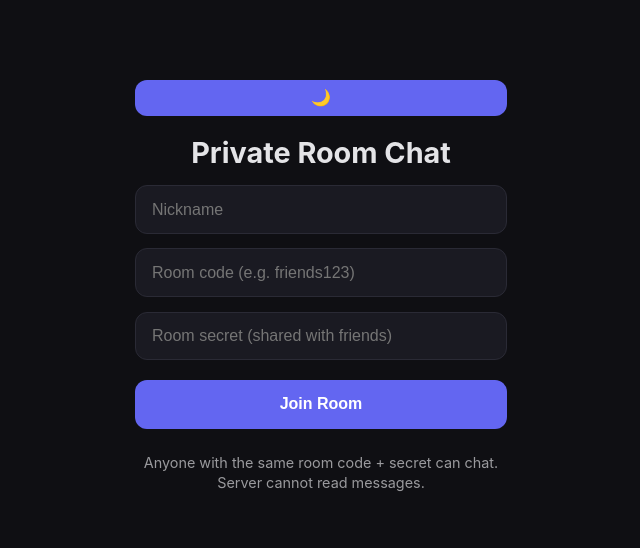
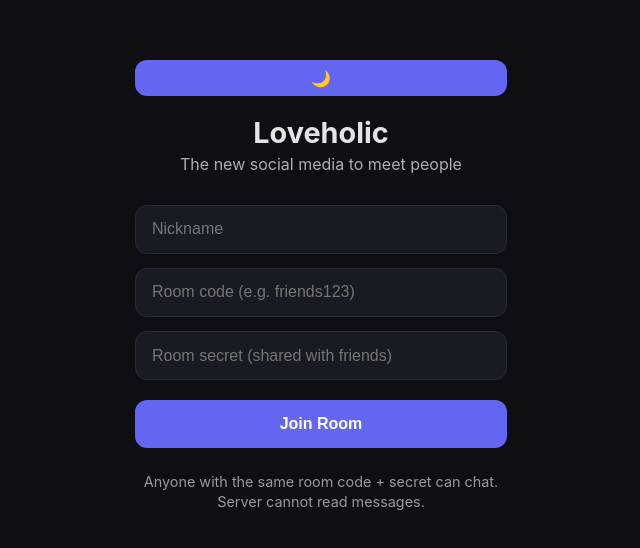
Before and after one commit to Techd1ct/my-own-chat, a website: page public/index.html in a window 1280 px wide. Shown: the part 120-668 px from the top of the page, without its empty margins (319-959 px from the left). Drawn offline with nearby package versions, Linux system fonts and the light colour scheme.

Commit message:
web imrpovements

```diff
--- a/public/index.html
+++ b/public/index.html
@@ -3,8 +3,28 @@
 <head>
   <meta charset="UTF-8" />
   <meta name="viewport" content="width=device-width, initial-scale=1.0, maximum-scale=1.0, user-scalable=no">
-  <title>Private Chat</title>
+
+  <!-- Primary SEO -->
+  <title>Loveholic - The new social media to meet people and go on a search to find love</title>
+  <meta name="description" content="Find love. Free private and encrypted chat rooms. Meet new people, decide wether to chat anonymously or with a nickname.">
+  <meta name="keywords" content="private chat, encrypted chat, anonymous chat, secure chat room, free chat, end to end encryption, love, find love, chat love, lovers, social media, social, media, how to find love, love will">
+  <meta name="author" content="Loveholic Team">
+  <meta name="robots" content="index, follow">
+
+  <!-- Open Graph (for Facebook, Discord, etc.) -->
+  <meta property="og:title" content="Loveholic - The new social media to meet people and go on a search to find love">
+  <meta property="og:description" content="Chat privately with end-to-end encryption. No accounts, no tracking. Create a secure room and invite others.">
+  <meta property="og:type" content="website">
+  <meta property="og:url" content="https://my-own-chat-zbc3.onrender.com">
+  <meta property="og:image" content="https://my-own-chat-zbc3.onrender.com/og-image.png">
+
+  <!-- Twitter Card -->
+  <meta name="twitter:card" content="summary_large_image">
+  <meta name="twitter:title" content="Loveholic - The new social media">
+  <meta name="twitter:description" content="Free private encrypted chat rooms.">
+
   <link rel="stylesheet" href="style.css" />
+  <link rel="canonical" href="https://my-own-chat-zbc3.onrender.com">
 </head>
 <body>
 
@@ -14,7 +34,8 @@
       <button id="theme-btn-join" title="Toggle theme">🌙</button>
     </div>
 
-    <h1>Private Room Chat</h1>
+    <h1>Loveholic</h1>
+    <p class="subtitle">The new social media to meet people</p>
 
     <input id="nickname" placeholder="Nickname" maxlength="20" />
     <input id="room" placeholder="Room code (e.g. friends123)" />
--- a/public/style.css
+++ b/public/style.css
@@ -719,3 +719,10 @@ header {
   background: #ef4444;
   transform: scale(1.03);
 }
+
+.subtitle {
+  font-size: 1rem;
+  opacity: 0.75;
+  margin-bottom: 1.5rem;
+  margin-top: -0.3rem;
+}
```
